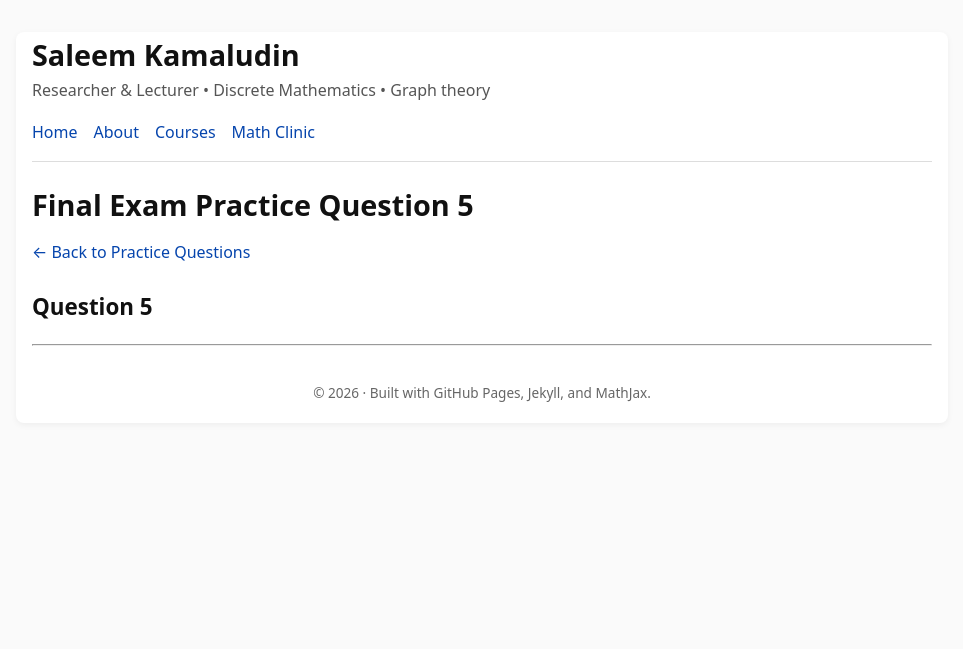
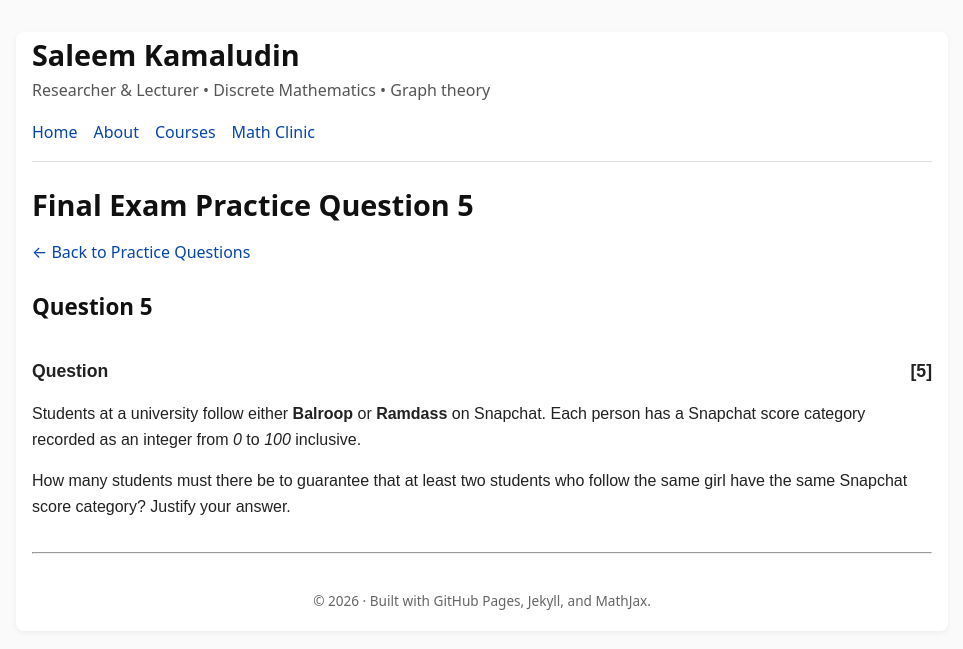
Before and after one commit to SaleemKamaludin/SaleemKamaludin.github.io, a Jekyll site: the page built from courses/comp1604/final-exam-practice/question-5.md, in a window 1280 px wide. Shown: the top 649 px of the page, without its empty margins (158-1121 px from the left). Built offline with Jekyll 4.4.1, drawn with Linux system fonts in a browser that asks for light colours.

Commit message:
Update question-5.md

```diff
--- a/courses/comp1604/final-exam-practice/question-5.md
+++ b/courses/comp1604/final-exam-practice/question-5.md
@@ -8,3 +8,21 @@ title: Final Exam Practice Question 5
 [← Back to Practice Questions](/courses/comp1604/final-exam-practice/)
 
 ## Question 5
+
+
+<section style="margin: 2rem 0; font-family: Arial, Helvetica, sans-serif; line-height: 1.6; color: #222;">
+
+  <div style="font-weight: 700; font-size: 1.1rem; margin-bottom: 1rem;">
+    Question
+    <span style="float: right;">[5]</span>
+  </div>
+
+  <div style="clear: both;">
+    Students at a university follow either <strong>Balroop</strong> or <strong>Ramdass</strong> on Snapchat. Each person has a Snapchat score category recorded as an integer from <em>0</em> to <em>100</em> inclusive.
+  </div>
+
+  <div style="margin-top: 1rem;">
+    How many students must there be to guarantee that at least two students who follow the same girl have the same Snapchat score category? Justify your answer.
+  </div>
+
+</section>
```
